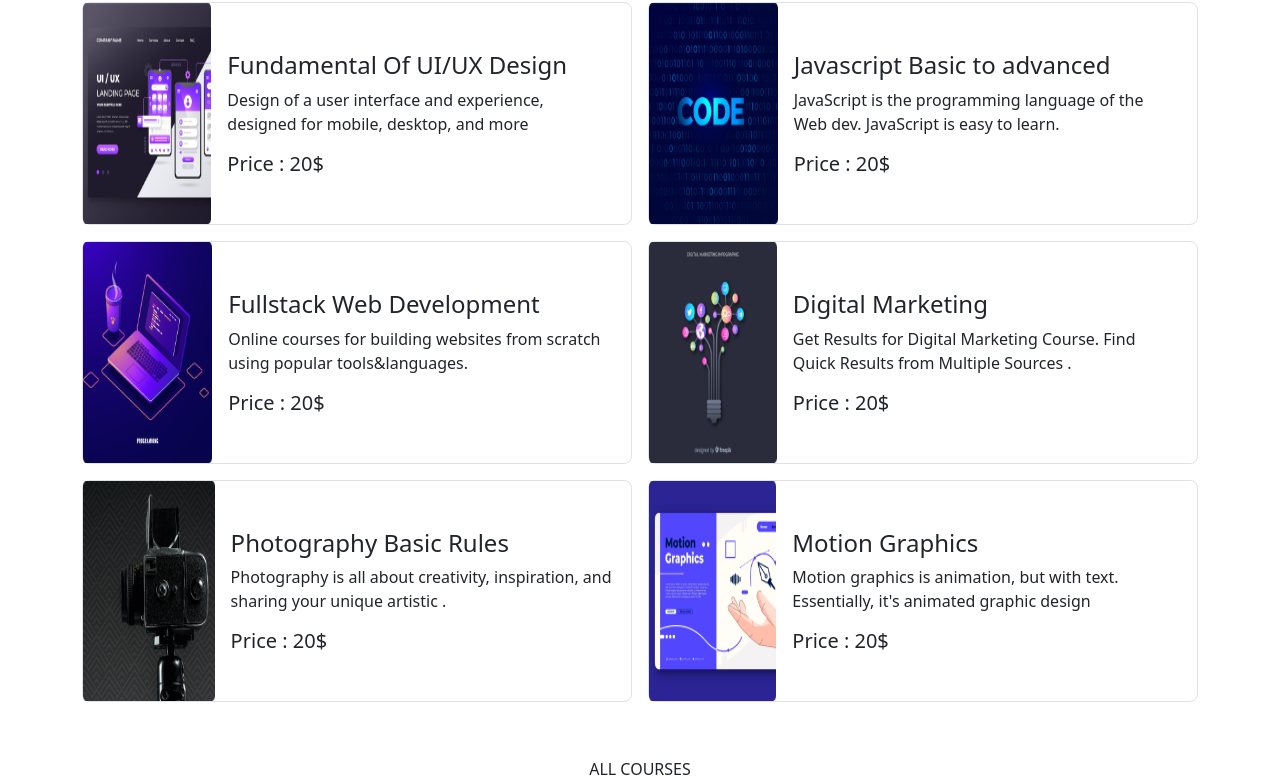
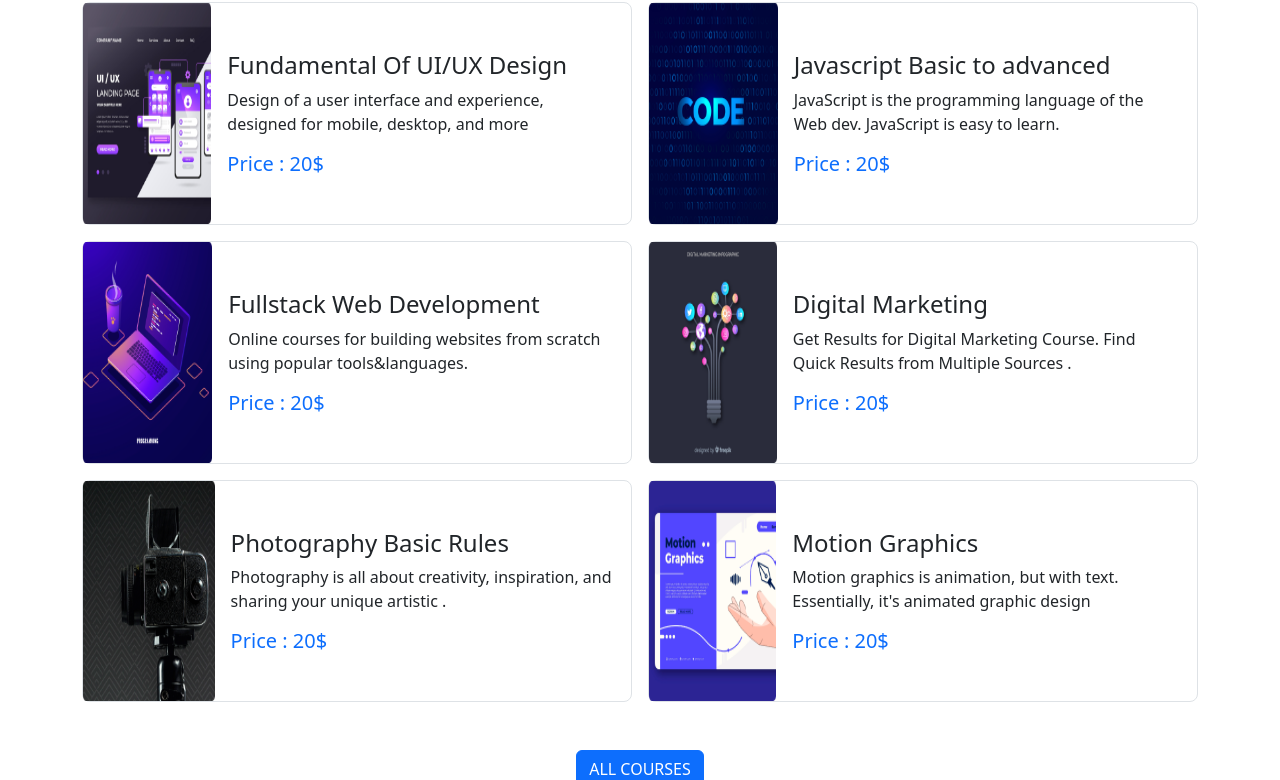
Before and after one commit to hasibur55/assignment-3, a plain HTML site: page index.html in a window 1280 px wide. Shown: the part 889-1669 px from the top of the page. Drawn offline with nearby package versions, Linux system fonts and the light colour scheme.

Commit message:
four commit

```diff
--- a/index.html
+++ b/index.html
@@ -135,7 +135,7 @@
                             <div class="mx-3 my-5">
                                 <h4>Fundamental Of UI/UX Design</h4>
                                 <p>Design of a user interface and experience, designed for mobile, desktop, and more</p>
-                                <h5>Price : 20$</h5>
+                                <h5 class="text-primary">Price : 20$</h5>
                             </div>
                         </div>
                     </div>
@@ -151,7 +151,7 @@
                                 <h4>Javascript Basic to advanced</h4>
                                 <p>JavaScript is the programming language of the Web dev. JavaScript is easy to learn.
                                 </p>
-                                <h5>Price : 20$</h5>
+                                <h5 class="text-primary">Price : 20$</h5>
                             </div>
                         </div>
                     </div>
@@ -166,7 +166,7 @@
                             <div class="mx-3 my-5">
                                 <h4>Fullstack Web Development</h4>
                                 <p>Online courses for building websites from scratch using popular tools&languages.</p>
-                                <h5>Price : 20$</h5>
+                                <h5 class="text-primary">Price : 20$</h5>
                             </div>
                         </div>
                     </div>
@@ -182,7 +182,7 @@
                                 <h4>Digital Marketing</h4>
                                 <p>Get Results for Digital Marketing Course. Find Quick Results from Multiple Sources .
                                 </p>
-                                <h5>Price : 20$</h5>
+                                <h5 class="text-primary">Price : 20$</h5>
                             </div>
                         </div>
                     </div>
@@ -198,7 +198,7 @@
                                 <h4>Photography Basic Rules</h4>
                                 <p>Photography is all about creativity, inspiration, and sharing your unique artistic .
                                 </p>
-                                <h5>Price : 20$</h5>
+                                <h5 class="text-primary">Price : 20$</h5>
                             </div>
                         </div>
                     </div>
@@ -215,7 +215,7 @@
                                 <p>Motion graphics is animation, but with text. Essentially, it's animated graphic
                                     design
                                 </p>
-                                <h5>Price : 20$</h5>
+                                <h5 class="text-primary">Price : 20$</h5>
                             </div>
                         </div>
                     </div>
@@ -223,9 +223,8 @@
 
             </div>
 
-            <div class="d-flex justify-content-center">
-                <div class="btn btn-color">
-                    ALL COURSES
+            <div class="d-flex justify-content-center my-5">
+                <div class="btn btn-primary">ALL COURSES
                 </div>
             </div>
         </section>
```
